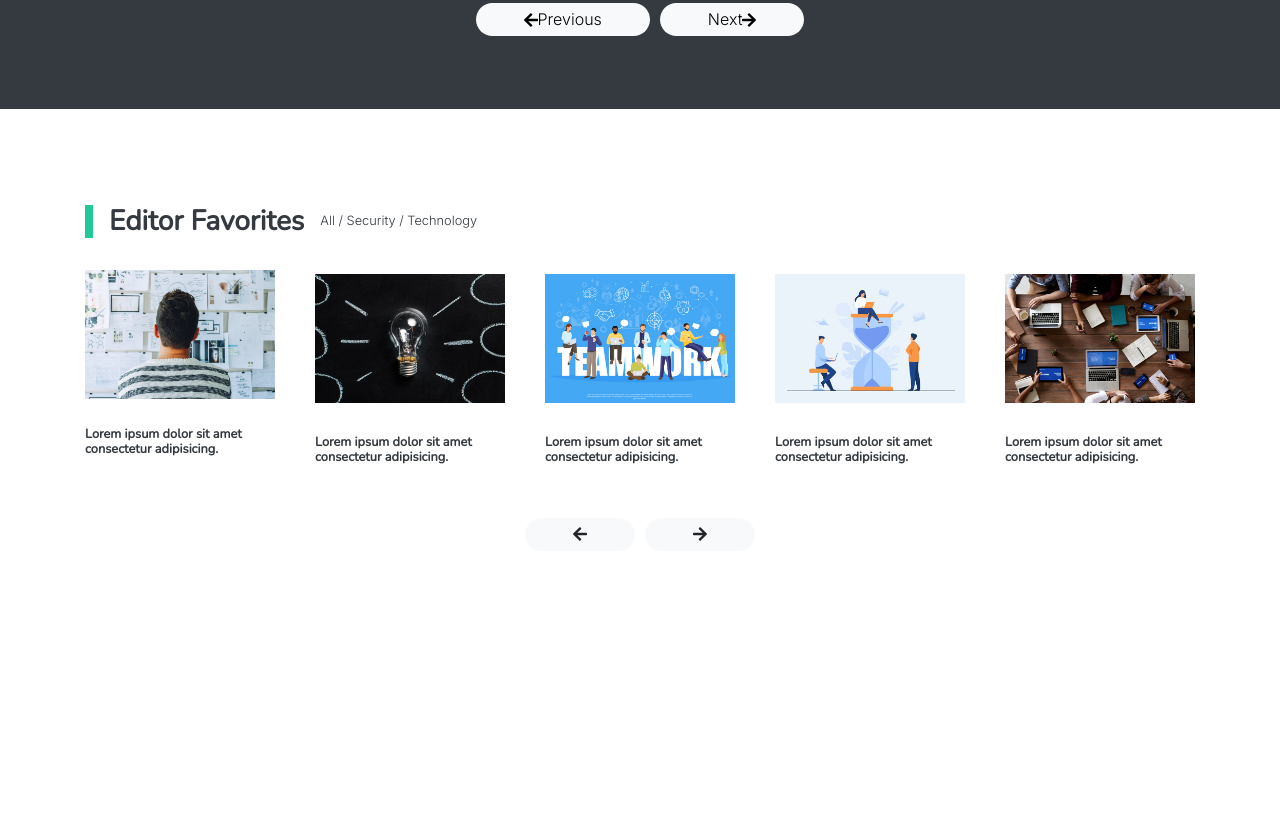
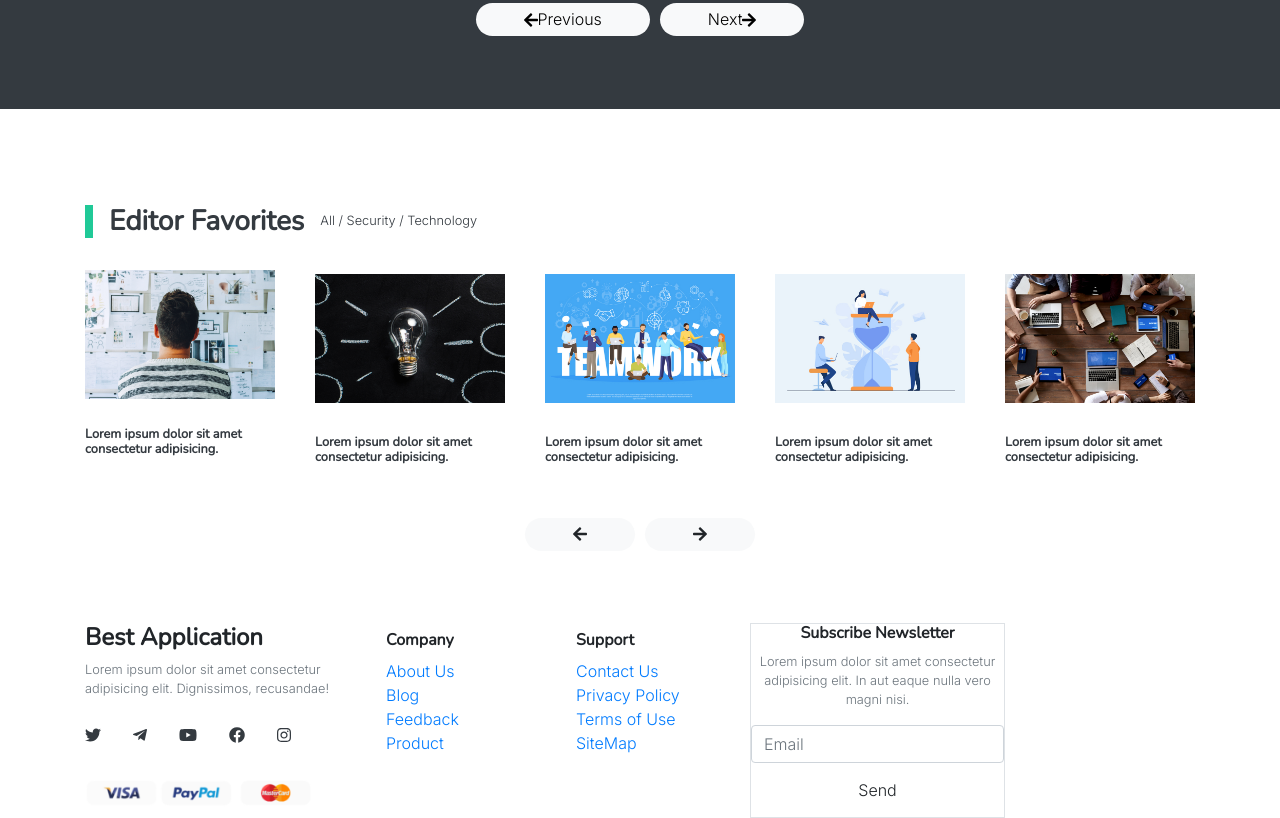
Before and after one commit to tolgaaksoy/Responsive-Web-Design, a website: page index.html in a window 1280 px wide. Shown: the part 2064-2882 px from the top of the page. Before the commit the page ends 2687 px from the top, so only its background shows below. Drawn offline with nearby package versions, Linux system fonts and the light colour scheme.

```diff
--- a/index.html
+++ b/index.html
@@ -564,12 +564,78 @@
                 </div>
                 <!--OWL CAROUSEL-->
             </div>
-        </section>
+		</section>
     </main>
 
     <!--/MAIN SITE-->
 
-    <!--FOOTER-->
+	<!--FOOTER-->
+	<footer id="footer">
+		<div class="container">
+			<div class="row">
+				<div class="col-sm-12 col-md-3 col-lg-3 mt-3 mt-lg-0">
+					<h4 class="h4 font-nun">Best Application</h4>
+					<p class="font-size-1 text-secondary">
+						Lorem ipsum dolor sit amet consectetur adipisicing elit. Dignissimos, recusandae!
+					</p>
+					<div class="d-flex">
+						<span>
+							<a href="#" class="nav-link pl-0 text-dark"><i class="fab fa-twitter"></i></a>
+						</span>
+						<span>
+							<a href="#" class="nav-link text-dark"><i class="fab fa-telegram-plane"></i></a>
+						</span>
+						<span>
+							<a href="#" class="nav-link text-dark"><i class="fab fa-youtube"></i></a>
+						</span>
+						<span>
+							<a href="#" class="nav-link text-dark"><i class="fab fa-facebook"></i></a>
+						</span>
+						<span>
+							<a href="#" class="nav-link text-dark"><i class="fab fa-instagram"></i></a>
+						</span>
+					</div>
+					<img src="./assets/payment-300x33.png" class="img-fluid pt-4 pl-0" alt="">
+				</div>
+				<div class="col-sm-6 col-md-3 col-lg-2 mt-5 mt-lg-0">
+					<div class="company pl-3 pt-2">
+						<h6 class="font-nun ">Company</h6>
+						<div class="d-flex flex-column">
+							<a href="#" class="">About Us</a>
+							<a href="#" class="">Blog</a>
+							<a href="#" class="">Feedback</a>
+							<a href="#" class="">Product</a>
+						</div>
+					</div>
+				</div>
+				<div class="col-sm-6 col-md-3 col-lg-2 mt-5 mt-lg-0">
+					<div class="company pl-3 pt-2">
+						<h6 class="font-nun ">Support</h6>
+						<div class="d-flex flex-column">
+							<a href="#" class="">Contact Us</a>
+							<a href="#" class="">Privacy Policy</a>
+							<a href="#" class="">Terms of Use</a>
+							<a href="#" class="">SiteMap</a>
+						</div>
+					</div>
+				</div>
+				<div class="col-sm-12 col-lg-3 mt-5 mt-lg-0">
+				<div class="newsletter border text-center">
+					<h6 class="h6 font-nun">Subscribe Newsletter</h6>
+					<p class="font-size-1 text-secondary">
+						Lorem ipsum dolor sit amet consectetur adipisicing elit. In aut eaque nulla vero magni nisi.
+					</p>
+					<div class="d-flex justify content-center">
+						<input type="text" class="form-control" placeholder="Email">
+					</div>
+					<button class="btn my-2">
+						Send
+					</button>
+				</div>
+				</div>
+			</div>
+		</div>
+	</footer>
 
     <!--/FOOTER-->
 
```
